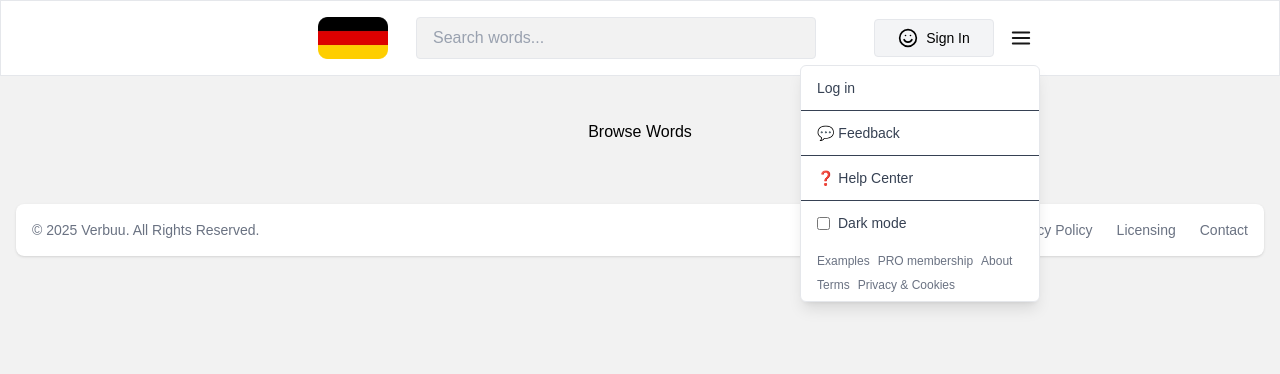
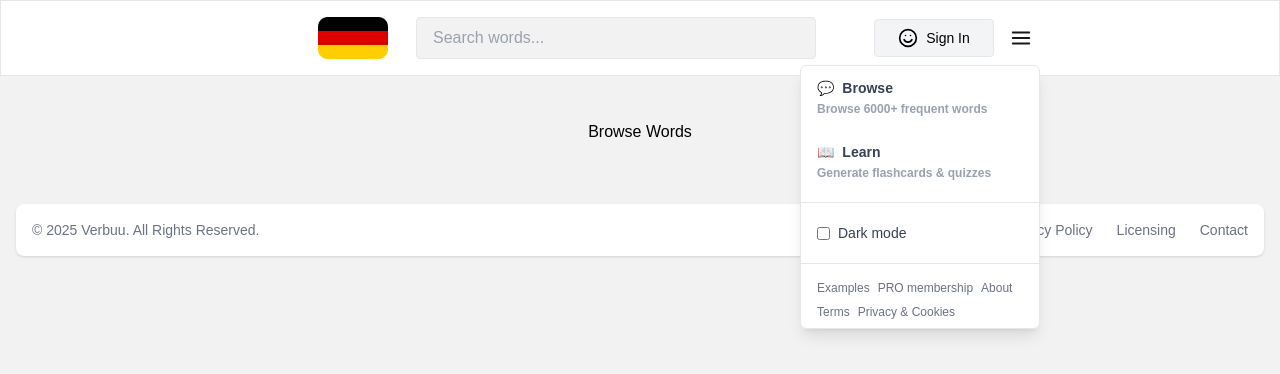
Before and after one commit to concordgrape/common-german-words, a Next.js app: page / in a window 1280 px wide. Both pictures are taken after a click on the button 1021 px from the left and 38 px from the top of the page. Shown: the top 374 px of the page. Built offline with nearby package versions, Linux system fonts and the light colour scheme; no server answers.

Commit message:
Update Navbar.tsx

```diff
--- a/app/components/Navbar/Navbar.tsx
+++ b/app/components/Navbar/Navbar.tsx
@@ -159,30 +159,63 @@ export const Navbar: React.FC = () => {
           </div>
           <span className="text-gray-700 text-lg font-bold">Common German Words</span>
           <div className="mt-4">
-            <ul>
-              {['Home', 'About Us', 'Services', 'Pricing', 'Contact'].map((item) => (
-                <li className="mb-1" key={item}>
-                  <a
-                    className="block p-4 text-sm font-semibold text-gray-400 hover:bg-blue-50 hover:text-blue-600 rounded"
-                    href="#"
-                  >
-                    {item}
-                  </a>
-                </li>
-              ))}
+             <ul className="flex flex-col text-sm text-gray-700">
+              <li>
+                <Link onClick={closeMenu} href="/browse" className="block py-3 hover:bg-gray-100 font-bold">
+                  <span className='pr-1'>💬</span> Browse
+                  <br />
+                  <span className='pr-1 text-gray-400 font-bold text-xs'>Browse 6000+ frequent words</span>
+                </Link>
+              </li>
+              <li>
+                <Link onClick={closeMenu} href="/learn" className="block py-3 hover:bg-gray-100 font-bold">
+                  <span className='pr-1'>📖</span> Learn
+                  <br />
+                  <span className='pr-1 text-gray-400 font-bold text-xs'>Generate flashcards & quizzes</span>
+                </Link>
+              </li>
+              <hr className="h-px my-2 bg-gray-200 border-0" />
+              <li>
+                <div className="flex items-center py-3 hover:bg-gray-100">
+                  <input type="checkbox" className="mr-2" />
+                  <span>Dark mode</span>
+                </div>
+              </li>
+              <hr className="h-px my-2 bg-gray-200 border-0" />
             </ul>
           </div>
           <div className="mt-auto">
             <div className="pt-6">
-              <a className="block px-4 py-3 mb-3 leading-loose text-xs text-center font-semibold bg-gray-200 hover:bg-gray-100 rounded-xl" href="/signin">
-                Sign In
-              </a>
-              <a className="block px-4 py-3 mb-2 leading-loose text-xs text-center text-black font-semibold bg-blue-600 hover:bg-blue-700 rounded-xl" href="#">
+              <Link
+                  href="/signin"
+                  className="flex items-center px-4 py-2 text-sm text-black border border-gray-200 bg-gray-100 hover:border-gray-300 hover:shadow-sm rounded-sm w-full justify-center"
+                >
+                  <svg
+                    width="20px"
+                    height="20px"
+                    viewBox="0 0 24 24"
+                    role="img"
+                    xmlns="http://www.w3.org/2000/svg"
+                    stroke="#000"
+                    strokeWidth="2"
+                    strokeLinecap="round"
+                    strokeLinejoin="round"
+                    fill="none"
+                  >
+                    <title id="happyFaceIconTitle">Happy Face</title>
+                    <path d="M7.3,14 C8.07,15.76 9.99,17 12,17 C14,17 15.91,15.75 16.69,14" />
+                    <line x1="9" y1="9" x2="9" y2="9" />
+                    <line x1="15" y1="9" x2="15" y2="9" />
+                    <circle cx="12" cy="12" r="10" />
+                  </svg>
+                  <span className="pl-2">Sign In</span>
+                </Link>
+              {/*<a className="block px-4 py-3 mb-2 leading-loose text-xs text-center text-black font-semibold bg-blue-600 hover:bg-blue-700 rounded-xl" href="#">
                 Sign Up
-              </a>
+              </a>*/}
             </div>
             <p className="my-4 text-xs text-center text-gray-400">
-              <span>Copyright © 2025</span>
+              <span>Copyright © Verbuu 2025</span>
             </p>
           </div>
         </nav>
@@ -229,28 +262,29 @@ function HamburgerDropdown() {
             transition={{ duration: 0.2, ease: 'easeOut' }}
             className="absolute right-0 mt-2 w-60 bg-white border border-gray-200 rounded-md shadow-lg z-50 origin-top-right"
           >
-            <ul className="flex flex-col text-sm text-gray-700 divide-y">
+            <ul className="flex flex-col text-sm text-gray-700">
               <li>
-                <Link href="/login" className="block px-4 py-3 hover:bg-gray-100">
-                  Log in
+                <Link href="/browse" className="block px-4 py-3 hover:bg-gray-100 font-bold">
+                  <span className='pr-1'>💬</span> Browse
+                  <br />
+                  <span className='pr-1 text-gray-400 font-bold text-xs'>Browse 6000+ frequent words</span>
                 </Link>
               </li>
               <li>
-                <Link href="/feedback" className="block px-4 py-3 hover:bg-gray-100">
-                  💬 Feedback
+                <Link href="/learn" className="block px-4 py-3 hover:bg-gray-100 font-bold">
+                  <span className='pr-1'>📖</span> Learn
+                  <br />
+                  <span className='pr-1 text-gray-400 font-bold text-xs'>Generate flashcards & quizzes</span>
                 </Link>
               </li>
-              <li>
-                <Link href="/help" className="block px-4 py-3 hover:bg-gray-100">
-                  ❓ Help Center
-                </Link>
-              </li>
+              <hr className="h-px my-2 bg-gray-200 border-0" />
               <li>
                 <div className="flex items-center px-4 py-3 hover:bg-gray-100">
                   <input type="checkbox" className="mr-2" />
                   <span>Dark mode</span>
                 </div>
               </li>
+              <hr className="h-px my-2 bg-gray-200 border-0" />
             </ul>
             <div className="px-4 py-2 text-xs text-gray-500 flex flex-wrap gap-2">
               <Link href="/examples">Examples</Link>
```
